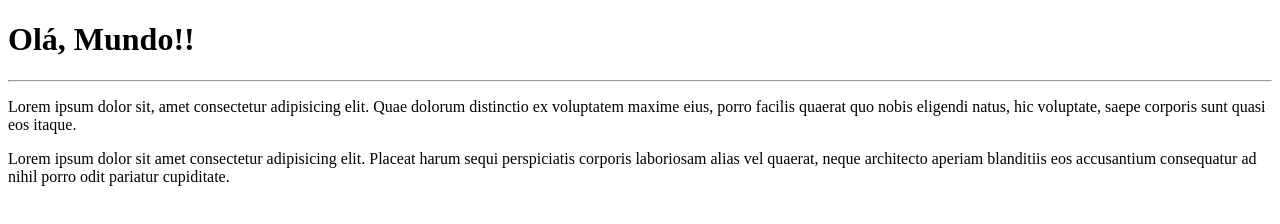
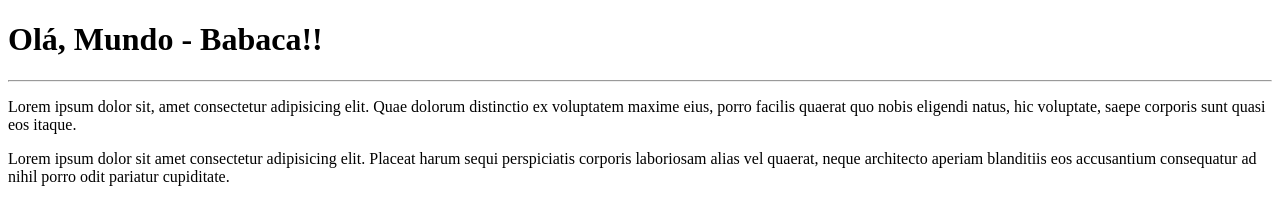
Before and after one commit to AugustoMendonca/Ola_Mundo, a plain HTML site: page site-exemplo/index.html in a window 1280 px wide. Drawn offline with Linux system fonts and the light colour scheme.

Commit message:
Atualização
Modifiquei README e index

```diff
--- a/site-exemplo/index.html
+++ b/site-exemplo/index.html
@@ -6,7 +6,7 @@
     <title>Meu primeiro sit em repositório</title>
 </head>
 <body>
-   <h1>Olá, Mundo!!</h1>
+   <h1>Olá, Mundo - Babaca!!</h1>
    <hr>
    <p>Lorem ipsum dolor sit, amet consectetur adipisicing elit. Quae dolorum distinctio ex voluptatem maxime eius, porro facilis quaerat quo nobis eligendi natus, hic voluptate, saepe corporis sunt quasi eos itaque.</p>
    <p>Lorem ipsum dolor sit amet consectetur adipisicing elit. Placeat harum sequi perspiciatis corporis laboriosam alias vel quaerat, neque architecto aperiam blanditiis eos accusantium consequatur ad nihil porro odit pariatur cupiditate.</p>
```
Also changed, not shown: 1 other file.
